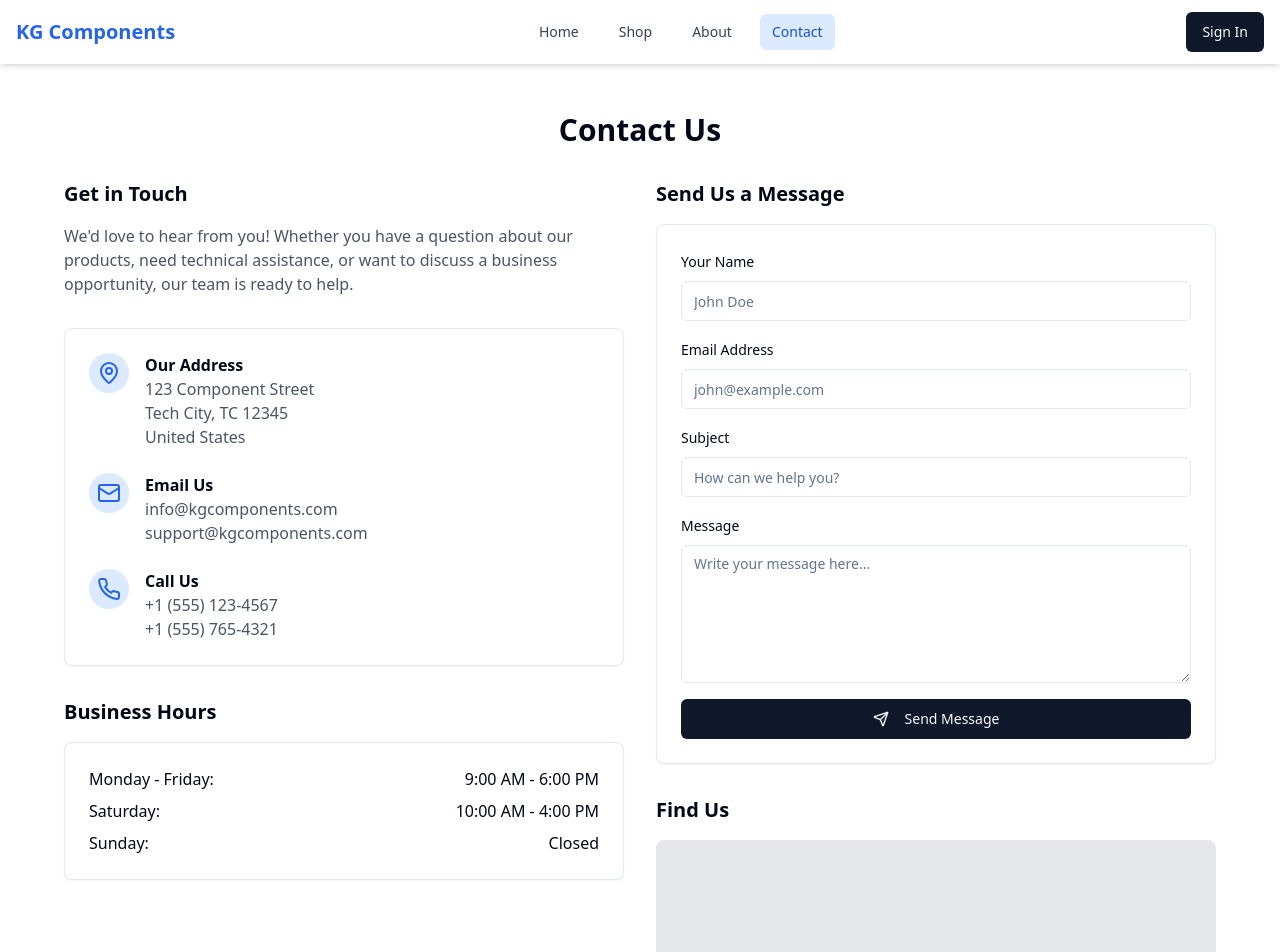
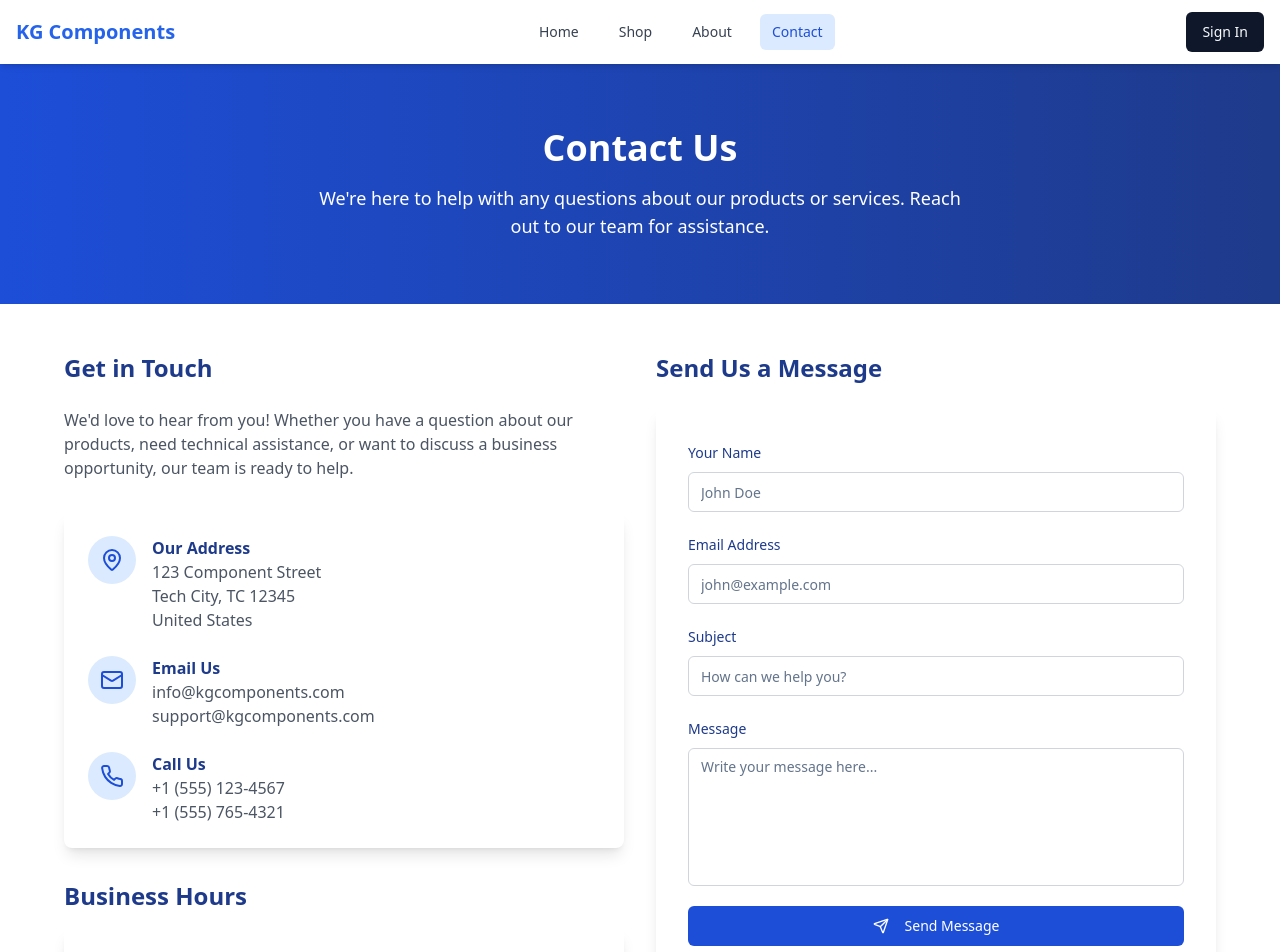
Before and after one commit to vinnywalker96/kg-components, a React (Vite) app: page /contact in a window 1280 px wide. Shown: the top 952 px of the page. Built offline with nearby package versions, Linux system fonts and the light colour scheme.

Commit message:
Refactor: Apply design changes
Apply the design changes from the provided URL to the application.

```diff
--- a/src/pages/Contact.tsx
+++ b/src/pages/Contact.tsx
@@ -36,25 +36,35 @@ const Contact = () => {
   };
 
   return (
+    <div className="bg-white">
+      {/* Hero Banner */}
+      <section className="bg-gradient-to-r from-blue-700 to-blue-900 text-white py-16">
+        <div className="container mx-auto px-4">
+          <h1 className="text-4xl font-bold mb-4 text-center">Contact Us</h1>
+          <p className="max-w-2xl mx-auto text-center text-lg">
+            We're here to help with any questions about our products or services.
+            Reach out to our team for assistance.
+          </p>
+        </div>
+      </section>
+
       <div className="container mx-auto px-4 py-12">
-      <h1 className="text-3xl font-bold mb-8 text-center">Contact Us</h1>
-
         <div className="grid grid-cols-1 lg:grid-cols-2 gap-8 max-w-6xl mx-auto">
           <div>
-          <h2 className="text-xl font-semibold mb-4">Get in Touch</h2>
+            <h2 className="text-2xl font-semibold mb-6 text-blue-900">Get in Touch</h2>
             <p className="text-gray-600 mb-8">
               We'd love to hear from you! Whether you have a question about our products, need technical assistance, or want to discuss a business opportunity, our team is ready to help.
             </p>
 
-          <Card>
+            <Card className="shadow-lg border-0 overflow-hidden mb-8">
               <CardContent className="p-6">
                 <div className="space-y-6">
                   <div className="flex items-start">
-                  <div className="bg-blue-100 p-2 rounded-full mr-4">
-                    <MapPin className="h-6 w-6 text-blue-600" />
+                    <div className="bg-blue-100 p-3 rounded-full mr-4">
+                      <MapPin className="h-6 w-6 text-blue-700" />
                     </div>
                     <div>
-                    <h3 className="font-semibold">Our Address</h3>
+                      <h3 className="font-semibold text-blue-900">Our Address</h3>
                       <p className="text-gray-600">
                         123 Component Street<br />
                         Tech City, TC 12345<br />
@@ -64,22 +74,22 @@ const Contact = () => {
                   </div>
 
                   <div className="flex items-start">
-                  <div className="bg-blue-100 p-2 rounded-full mr-4">
-                    <Mail className="h-6 w-6 text-blue-600" />
+                    <div className="bg-blue-100 p-3 rounded-full mr-4">
+                      <Mail className="h-6 w-6 text-blue-700" />
                     </div>
                     <div>
-                    <h3 className="font-semibold">Email Us</h3>
+                      <h3 className="font-semibold text-blue-900">Email Us</h3>
                       <p className="text-gray-600">info@kgcomponents.com</p>
                       <p className="text-gray-600">support@kgcomponents.com</p>
                     </div>
                   </div>
 
                   <div className="flex items-start">
-                  <div className="bg-blue-100 p-2 rounded-full mr-4">
-                    <Phone className="h-6 w-6 text-blue-600" />
+                    <div className="bg-blue-100 p-3 rounded-full mr-4">
+                      <Phone className="h-6 w-6 text-blue-700" />
                     </div>
                     <div>
-                    <h3 className="font-semibold">Call Us</h3>
+                      <h3 className="font-semibold text-blue-900">Call Us</h3>
                       <p className="text-gray-600">+1 (555) 123-4567</p>
                       <p className="text-gray-600">+1 (555) 765-4321</p>
                     </div>
@@ -88,22 +98,22 @@ const Contact = () => {
               </CardContent>
             </Card>
 
-          <div className="mt-8">
-            <h2 className="text-xl font-semibold mb-4">Business Hours</h2>
-            <Card>
+            <div>
+              <h2 className="text-2xl font-semibold mb-4 text-blue-900">Business Hours</h2>
+              <Card className="shadow-lg border-0">
                 <CardContent className="p-6">
-                <div className="space-y-2">
-                  <div className="flex justify-between">
-                    <span>Monday - Friday:</span>
-                    <span>9:00 AM - 6:00 PM</span>
+                  <div className="space-y-3">
+                    <div className="flex justify-between border-b pb-2">
+                      <span className="font-medium text-blue-900">Monday - Friday:</span>
+                      <span className="text-gray-700">9:00 AM - 6:00 PM</span>
+                    </div>
+                    <div className="flex justify-between border-b pb-2">
+                      <span className="font-medium text-blue-900">Saturday:</span>
+                      <span className="text-gray-700">10:00 AM - 4:00 PM</span>
                     </div>
                     <div className="flex justify-between">
-                    <span>Saturday:</span>
-                    <span>10:00 AM - 4:00 PM</span>
-                  </div>
-                  <div className="flex justify-between">
-                    <span>Sunday:</span>
-                    <span>Closed</span>
+                      <span className="font-medium text-blue-900">Sunday:</span>
+                      <span className="text-gray-700">Closed</span>
                     </div>
                   </div>
                 </CardContent>
@@ -112,12 +122,12 @@ const Contact = () => {
           </div>
 
           <div>
-          <h2 className="text-xl font-semibold mb-4">Send Us a Message</h2>
-          <Card>
-            <CardContent className="p-6">
-              <form onSubmit={handleSubmit} className="space-y-4">
+            <h2 className="text-2xl font-semibold mb-6 text-blue-900">Send Us a Message</h2>
+            <Card className="shadow-lg border-0">
+              <CardContent className="p-8">
+                <form onSubmit={handleSubmit} className="space-y-5">
                   <div className="space-y-2">
-                  <Label htmlFor="name">Your Name</Label>
+                    <Label htmlFor="name" className="text-blue-900 font-medium">Your Name</Label>
                     <Input
                       id="name"
                       value={name}
@@ -125,11 +135,12 @@ const Contact = () => {
                       placeholder="John Doe"
                       required
                       disabled={isLoading}
+                      className="border-gray-300 focus:border-blue-700 focus:ring-blue-700"
                     />
                   </div>
 
                   <div className="space-y-2">
-                  <Label htmlFor="email">Email Address</Label>
+                    <Label htmlFor="email" className="text-blue-900 font-medium">Email Address</Label>
                     <Input
                       id="email"
                       type="email"
@@ -138,11 +149,12 @@ const Contact = () => {
                       placeholder="john@example.com"
                       required
                       disabled={isLoading}
+                      className="border-gray-300 focus:border-blue-700 focus:ring-blue-700"
                     />
                   </div>
 
                   <div className="space-y-2">
-                  <Label htmlFor="subject">Subject</Label>
+                    <Label htmlFor="subject" className="text-blue-900 font-medium">Subject</Label>
                     <Input
                       id="subject"
                       value={subject}
@@ -150,11 +162,12 @@ const Contact = () => {
                       placeholder="How can we help you?"
                       required
                       disabled={isLoading}
+                      className="border-gray-300 focus:border-blue-700 focus:ring-blue-700"
                     />
                   </div>
 
                   <div className="space-y-2">
-                  <Label htmlFor="message">Message</Label>
+                    <Label htmlFor="message" className="text-blue-900 font-medium">Message</Label>
                     <Textarea
                       id="message"
                       value={message}
@@ -163,10 +176,15 @@ const Contact = () => {
                       rows={6}
                       required
                       disabled={isLoading}
+                      className="border-gray-300 focus:border-blue-700 focus:ring-blue-700 resize-none"
                     />
                   </div>
 
-                <Button type="submit" className="w-full" disabled={isLoading}>
+                  <Button
+                    type="submit"
+                    className="w-full bg-blue-700 hover:bg-blue-800 text-white px-6 py-3 rounded-md transition"
+                    disabled={isLoading}
+                  >
                     {isLoading ? (
                       "Sending..."
                     ) : (
@@ -180,9 +198,12 @@ const Contact = () => {
             </Card>
 
             <div className="mt-8">
-            <h2 className="text-xl font-semibold mb-4">Find Us</h2>
+              <h2 className="text-2xl font-semibold mb-4 text-blue-900">Find Us</h2>
+              <div className="rounded-lg overflow-hidden shadow-lg">
                 <div className="bg-gray-200 h-80 rounded-lg flex items-center justify-center">
                   <p className="text-gray-500">Map placeholder - Google Maps would be embedded here</p>
+                </div>
+              </div>
             </div>
           </div>
         </div>
```
Lines whose indentation alone changed are shown as unchanged.
